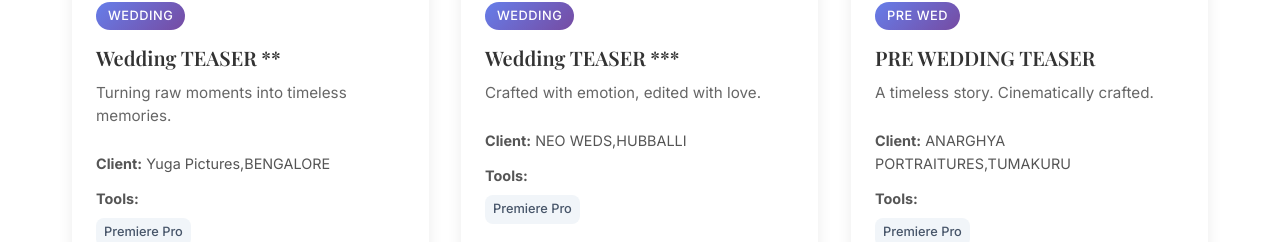
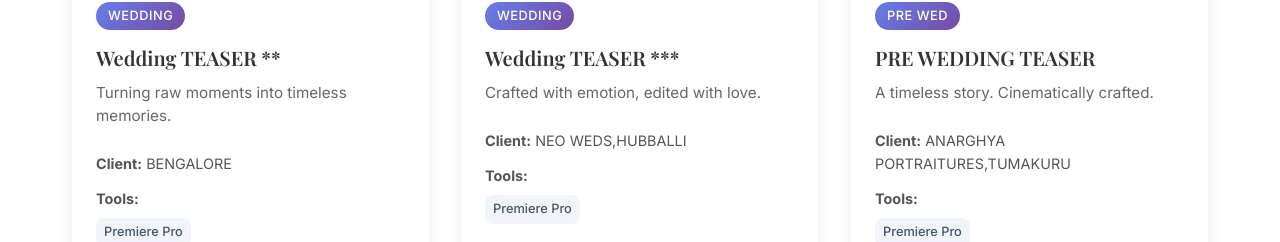
Before and after one commit to govindk44/VideoEPortfolio, a React (Create React App) app: page / in a window 1280 px wide. Shown: the part 5224-5466 px from the top of the page. Built offline with nearby package versions, Linux system fonts and the light colour scheme.

Commit message:
ProjectGallery.js

```diff
--- a/src/components/ProjectGallery.js
+++ b/src/components/ProjectGallery.js
@@ -152,7 +152,7 @@ function ProjectGallery() {
       id: 7,
       title: "Wedding TEASER **",
       category: "wedding",
-      client: "Yuga Pictures,BENGALORE",
+      client: "BENGALORE",
       tools: ["Premiere Pro"],
       description: "Turning raw moments into timeless memories.",
       duration: "1:37",
```
